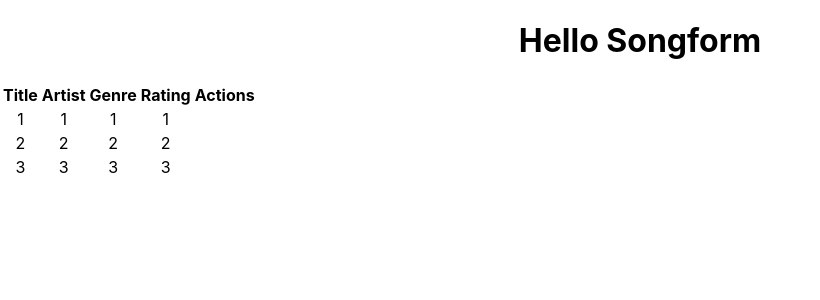
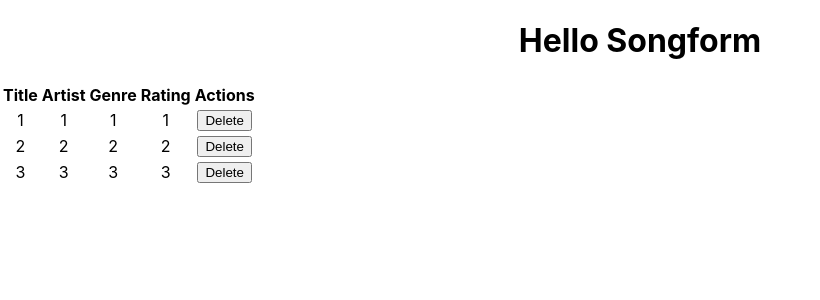
Before and after one commit to Calimir/react-testapp, a React (Create React App) app: page /songlist in a window 1280 px wide. Shown: the top 300 px of the page, without its empty margins (0-820 px from the left). Built offline with nearby package versions, Linux system fonts and the light colour scheme.

Commit message:
Moved files to correct folders

```diff
--- a/src/App.js
+++ b/src/App.js
@@ -1,6 +1,6 @@
 import './App.css';
-import Songform from './components/SongForm';
-import Songlist from './components/Songlist';
+import Songform from './components/songlist/SongForm';
+import Songlist from './components/songlist/Songlist';
 
 function App() {
   return (
--- a/src/components/Songlist.js
+++ b/src/components/songlist/Songlist.js
@@ -1,5 +1,5 @@
 import React from 'react';
-import Database from '../database/Database.js';
+import Database from '../../database/songlist/Database.js';
 import Songlistrow from './Songlistrow.js';
 
 class Songlist extends React.Component {
--- a/src/components/Songlistrow.js
+++ b/src/components/songlist/Songlistrow.js
@@ -9,7 +9,9 @@ class Songlistrow extends React.Component {
 				<td>{this.props.song.artist}</td>
 				<td>{this.props.song.genre}</td>
 				<td>{this.props.song.rating}</td>
-				<td></td>
+				<td>
+					<button>Delete</button>
+				</td>
 			</tr>
 		);
 	}
```
Also changed, not shown: src/components/songlist/SongForm.js (renamed from src/components/SongForm.js), src/database/songlist/Database.js (renamed from src/database/Database.js).
